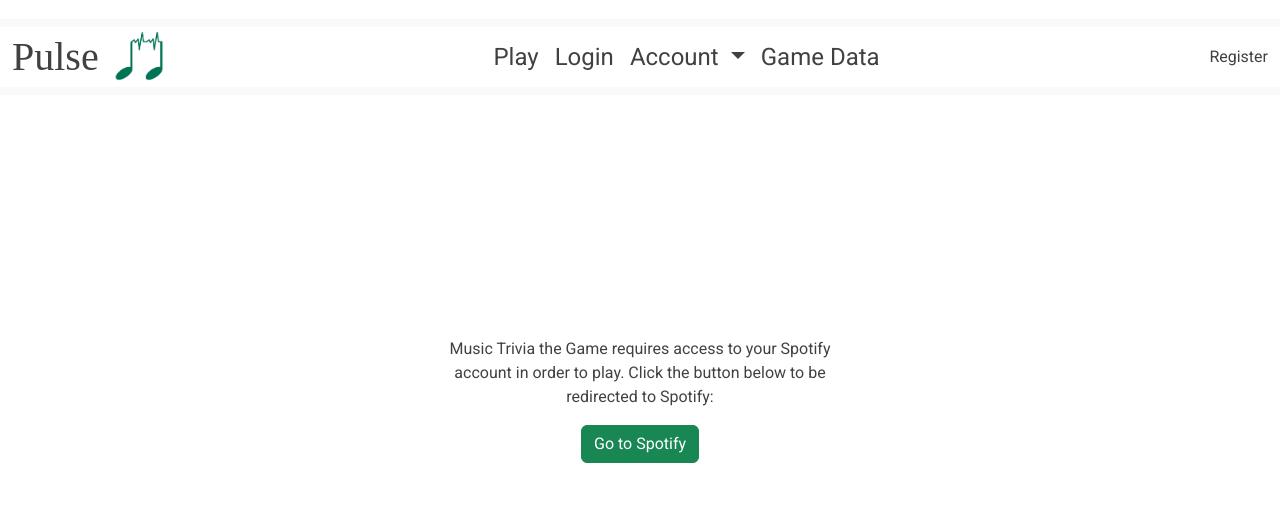
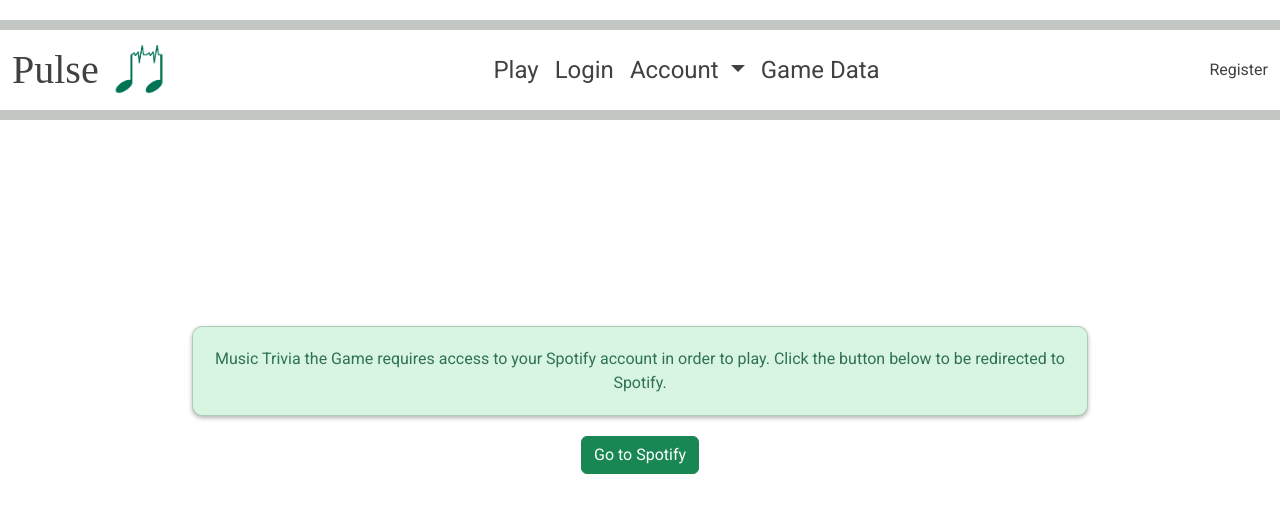
Before and after one commit to drs0057/Pulse, a Flask app: page / in a window 1280 px wide. Shown: the top 513 px of the page. Run offline with Flask 3, Linux system fonts and the light colour scheme; the visitor is signed in with stand-in values (Sample User, id 1); parts of the project's set-up code (start-up, migrations or seed data) failed here and were passed over.

Commit message:
Reverted back to older color scheme and made minor CSS changes. This is the first release version, used to show pictures/demo on github.

```diff
--- a/api.py
+++ b/api.py
@@ -33,7 +33,7 @@ def user_access_url():
         'redirect_uri': redirect_uri,
         'state': generate_random_string(16),
         'scope': 'user-library-read streaming user-read-email user-read-private',
-        'show_dialog': False
+        'show_dialog': True
     }
     user_access_url = url + urlencode(data)
     return user_access_url
--- a/static/style.css
+++ b/static/style.css
@@ -1,17 +1,30 @@
-body, .navbar.navbar-expand-lg.bg-body-tertiary .nav-link, .container-fluid{
+:root {
+    --color1: #404240;
+    --color2: white;
+    --color3: #307156;
+    --color4: #d7f5e0;
+    --color5: #c3c7c4;
+}
+
+body, .custom-navbar .nav-link, .container-fluid{
     font-family: 'Roboto';
-    color: #404240;
-    background-color: white;
+    color: var(--color1);
+    background-color: var(--color2);
 }
-.navbar.navbar-expand-lg.bg-body-tertiary{
-    margin-top: 1.5%;
+.container-fluid {
+    height: 80px;
 }
-.navbar.navbar-expand-lg.bg-body-tertiary .nav-link:hover, .sub-nav-link:hover, .link:hover{
-    color: #307156;
+.custom-navbar{
+    margin-top: 20px;
+    height: 100px;
+    background-color: var(--color5) !important;
+}
+.custom-navbar .nav-link:hover, .sub-nav-link:hover, .link:hover{
+    color: var(--color3);
 }
 .link{
     text-decoration: none;
-    color: #404240;
+    color: var(--color1);
 }
 .wrapper{
    width: 70%;
@@ -20,9 +33,13 @@ body, .navbar.navbar-expand-lg.bg-body-tertiary .nav-link, .container-fluid{
    left: 50%;
    transform: translate(-50%, -50%);
    text-align: center;
+   display: flex;
+   justify-content: center;
+   align-items: center;
+   flex-direction: column;
 }
 .login-field{
-    width: 50%;
+    width: 100%;
     text-align: center;
     margin: auto;
 }
@@ -30,14 +47,14 @@ body, .navbar.navbar-expand-lg.bg-body-tertiary .nav-link, .container-fluid{
     margin: auto;
 }
 .progress-bar-container{
-    background-color: white;
-    outline: 2px solid #404240;
+    background-color: var(--color2);
+    outline: 2px solid var(--color1);
     height: 20px;
     width: 100%;
 }
 .progress-bar{
     height: 100%;
-    background-color: #404240;
+    background-color: var(--color1);
     width: 0%;
 }
 .subtext{
@@ -50,9 +67,77 @@ body, .navbar.navbar-expand-lg.bg-body-tertiary .nav-link, .container-fluid{
     box-shadow: 4px 4px 4px rgba(0, 0, 0, 0.5);
     margin-bottom: 10px;
 }
-/* * {
-  outline: 1px solid red;
-} */
+
+/* ACCOUNT PAGE */
+.card.account-card {
+    width: 20%;
+}
+.media.account-media {
+    flex-direction: column;
+    margin-bottom: 0rem;
+}
+.media-body.account-media-body {
+    padding-left: 0rem;
+}
+
+
+/* GAMEDATA PAGE */
+.gamedata-wrapper {
+    align-items: center;
+    width: 70%;
+    padding-top: 20px;
+    margin: auto;
+    display: flex;
+}
+.card {
+    padding: 20px;
+    margin-bottom: 20px;
+    border-radius: 10px;
+    box-shadow: 0 2px 4px rgba(0,0,0,0.3);
+    background-color: var(--color4);
+    color: var(--color3);
+}
+.large-card {
+    flex: 7.5;
+}
+.small-card {
+    flex: 2.5;
+    margin-left: 20px;
+}
+.card-header {
+    background-color: var(--color4);
+    font-weight: bold;
+    font-size: 1.7em;
+    margin-bottom: 15px;
+}
+.card-body {
+    font-size: 1em;
+}
+.media {
+    display: flex;
+    align-items: center;
+    margin-bottom: 1rem;
+}
+.media-body {
+    flex: 1;
+    padding-left: 4rem;
+}
+.gamedata-img {
+    height: auto;
+    border-radius: 8px;
+    box-shadow: 4px 8px 8px rgba(0, 0, 0, 0.8);
+    margin-bottom: 20px;
+    width: 20%;
+    max-width: 400px;
+}
+.data-result {
+    font-size: 1.2rem;
+    margin-bottom: 1.0rem;
+    color: black;
+    font-weight: bold;
+}
+
+/* TESTING */
 .test1{
     outline: 3px solid green !important;
     color: green !important;
--- a/templates/base.html
+++ b/templates/base.html
@@ -13,7 +13,7 @@
 </head>
 
 <body>
-    <nav class="navbar navbar-expand-lg bg-body-tertiary">
+    <nav class="navbar navbar-expand-lg bg-body-tertiary custom-navbar">
         <div class="container-fluid">
             <a class="nav-link disabled fs-1" style="font-family: Copperplate;" ref="#">Pulse</a>
             <img style="width: 5%; max-width: 50px; margin-left: 15px;" src="../static/pulse.jpeg">
--- a/templates/home.html
+++ b/templates/home.html
@@ -2,11 +2,12 @@
 {% block title %}Home{% endblock %}
 
 {% block content %}
-<div style="width: 30%; word-wrap: break-word;" class="wrapper fs-6">
-    Music Trivia the Game requires access to your Spotify account
-    in order to play. Click the button below to be redirected
-    to Spotify:
-    <p></p>
+<div class="wrapper">
+    <div class="card">
+        Music Trivia the Game requires access to your Spotify account
+        in order to play. Click the button below to be redirected
+        to Spotify.
+    </div>
     <form method="post">
         <button type="submit" class="btn btn-success">Go to Spotify</button>
     </form>
--- a/templates/login.html
+++ b/templates/login.html
@@ -2,7 +2,7 @@
 {% block title %}Login Page{% endblock %}
 
 {% block content %}
-<div class="wrapper">
+<div class="wrapper" style="width: 50%;">
     <h3>Login:</h3>
     <p></p>
     <form method="post">
@@ -12,7 +12,7 @@
         <input type="text" class="form-control login-field" placeholder="Password" aria-label="Username"
             aria-describedby="basic-addon1" name="password">
         <p></p>
-        <button type="submit" class="btn btn-secondary" value="submit">Submit</button>
+        <button type="submit" class="btn btn-success" value="submit">Submit</button>
         <br>
     </form>
     <p></p>
--- a/templates/play_artist.html
+++ b/templates/play_artist.html
@@ -13,7 +13,7 @@ var correctGuesses = 0;
 var songs = JSON.parse('{{ songs|tojson }}');
 var total_songs = songs.length;
 var guesses = [];
-var testing = true;
+var testing = false;
 
 
 // ----- UTILITY FUNCTIONS ---- //
@@ -251,7 +251,7 @@ window.onSpotifyWebPlaybackSDKReady = () => {
         <!--Submit guesses-->
         <div id="guess-div" style="display: none;">
             <input type="text" class="form-control login-field" id="song-guess-field"
-            placeholder="Song" style="width: 20%;">
+            placeholder="Song" style="width: 100%;">
             <p></p>
             <!-- GETS TOGGLED  FOR TESTING-->
             <p id="songName" style="display: none;"></p>
--- a/templates/register.html
+++ b/templates/register.html
@@ -17,7 +17,7 @@
         <input type="text" class="form-control login-field" placeholder="Password" aria-label="Username"
             aria-describedby="basic-addon1" name="password">
             <br>
-        <button type="submit" class="btn btn-secondary" value="submit">Submit</button>
+        <button type="submit" class="btn btn-success" value="submit">Submit</button>
     </form>
     <p></p>
     <div>Already have an account?</div>
```
Also changed, not shown: static/gamedata_style.css (deleted, +0 -80 lines), templates/account.html (+19 -4 lines), templates/game_data.html (+6 -6 lines), templates/play.html (+4 -4 lines), templates/play_library.html (deleted).
